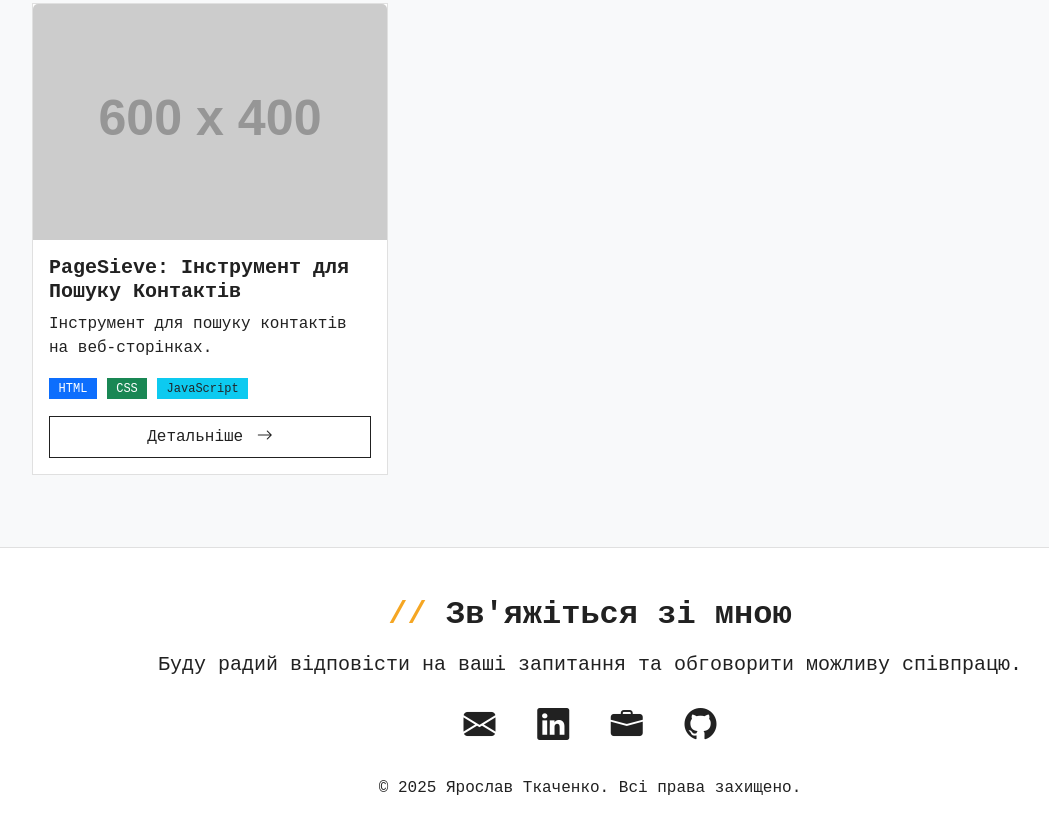
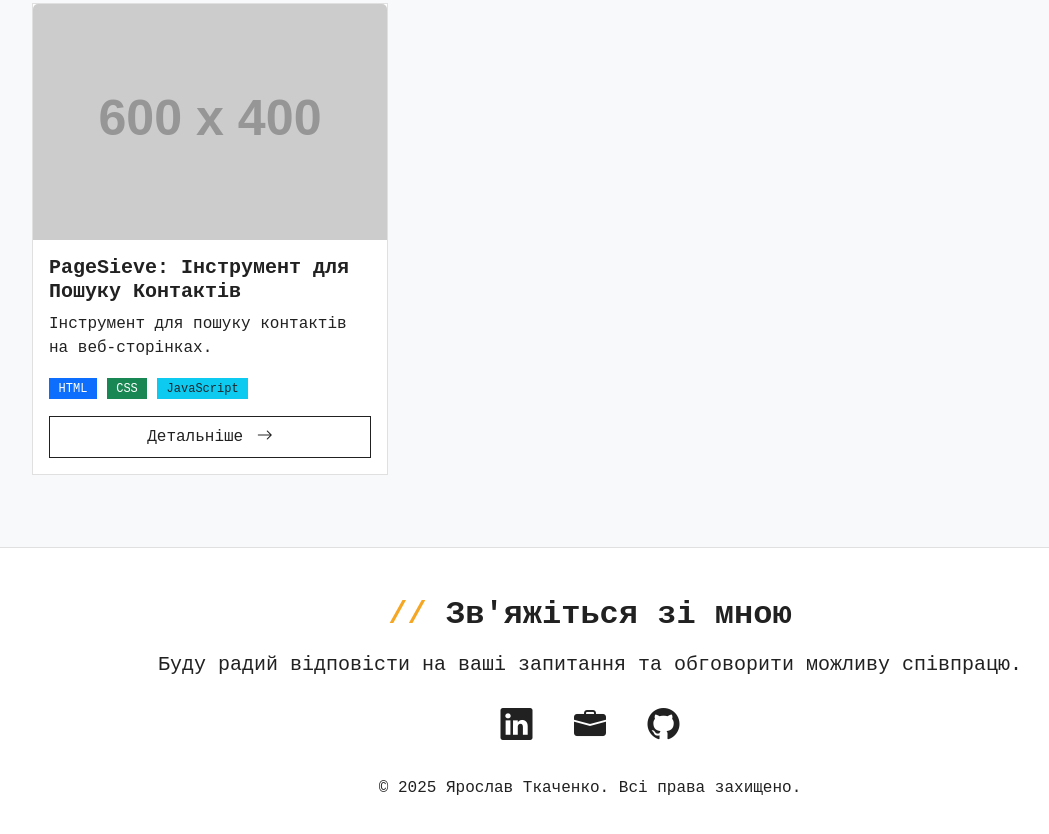
Before and after one commit to yaroslavtkachenko-dev/CVProject, a plain HTML site: page index.html in a window 1280 px wide. Shown: the part 2688-3522 px from the top of the page, without its empty margins (50-1099 px from the left). Drawn offline with nearby package versions, Linux system fonts and the light colour scheme; placeholder pictures from the web are drawn by us.

Commit message:
fix link

```diff
--- a/index.html
+++ b/index.html
@@ -279,7 +279,6 @@
         <h2 class="mb-3 section-title">Зв'яжіться зі мною</h2>
         <p class="lead mb-4">Буду радий відповісти на ваші запитання та обговорити можливу співпрацю.</p>
         <div class="mb-4">
-            <a href="#" id="email-link" data-user="yaroslavtkacenko" data-domain="gmail.com" class="mx-3 fs-2" title="Email" aria-label="Написати на Email"><i class="bi bi-envelope-fill"></i></a>
             <a href="https://www.linkedin.com/in/yaroslav-tkachenko-bb1b3a267?utm_source=share&utm_campaign=share_via&utm_content=profile&utm_medium=ios_app" target="_blank" rel="noopener noreferrer" class="mx-3 fs-2" title="LinkedIn" aria-label="Мій профіль LinkedIn"><i class="bi bi-linkedin"></i></a>
             <a href="https://www.upwork.com/freelancers/~01094b5c9123b29a67" target="_blank" rel="noopener noreferrer" class="mx-3 fs-2" title="Upwork" aria-label="Мій профіль Upwork"><i class="bi bi-briefcase-fill"></i></a>
             <a href="https://github.com/yaroslavtkachenko-dev" target="_blank" rel="noopener noreferrer" class="mx-3 fs-2" title="GitHub" aria-label="Мій профіль GitHub"><i class="bi bi-github"></i></a>
--- a/js/main.js
+++ b/js/main.js
@@ -5,26 +5,7 @@ AOS.init({
   offset: 100
 });
 
-// Генерація посилання на email, щоб захистити його від спам-ботів
 document.addEventListener('DOMContentLoaded', function() {
-  const emailLink = document.getElementById('email-link');
-  if (emailLink) {
-    // Зчитуємо дані з data-атрибутів
-    const user = emailLink.getAttribute('data-user');
-    const domain = emailLink.getAttribute('data-domain');
-
-    if (user && domain) {
-      // Обробник кліку - основний спосіб
-      emailLink.addEventListener('click', function(e) {
-        e.preventDefault();
-        window.location.href = 'mailto:' + user + '@' + domain;
-      });
-
-      // Також встановлюємо href для доступності (скрін-рідери та контекстне меню)
-      emailLink.setAttribute('href', 'mailto:' + user + '@' + domain);
-    }
-  }
-
   // === ПЕРЕМИКАЧ ТЕМИ ===
   // Отримати збережену тему або встановити світлу за замовчуванням
   const savedTheme = localStorage.getItem('theme') || 'light';
```
Also changed, not shown: en/index.html (+0 -1 lines).
